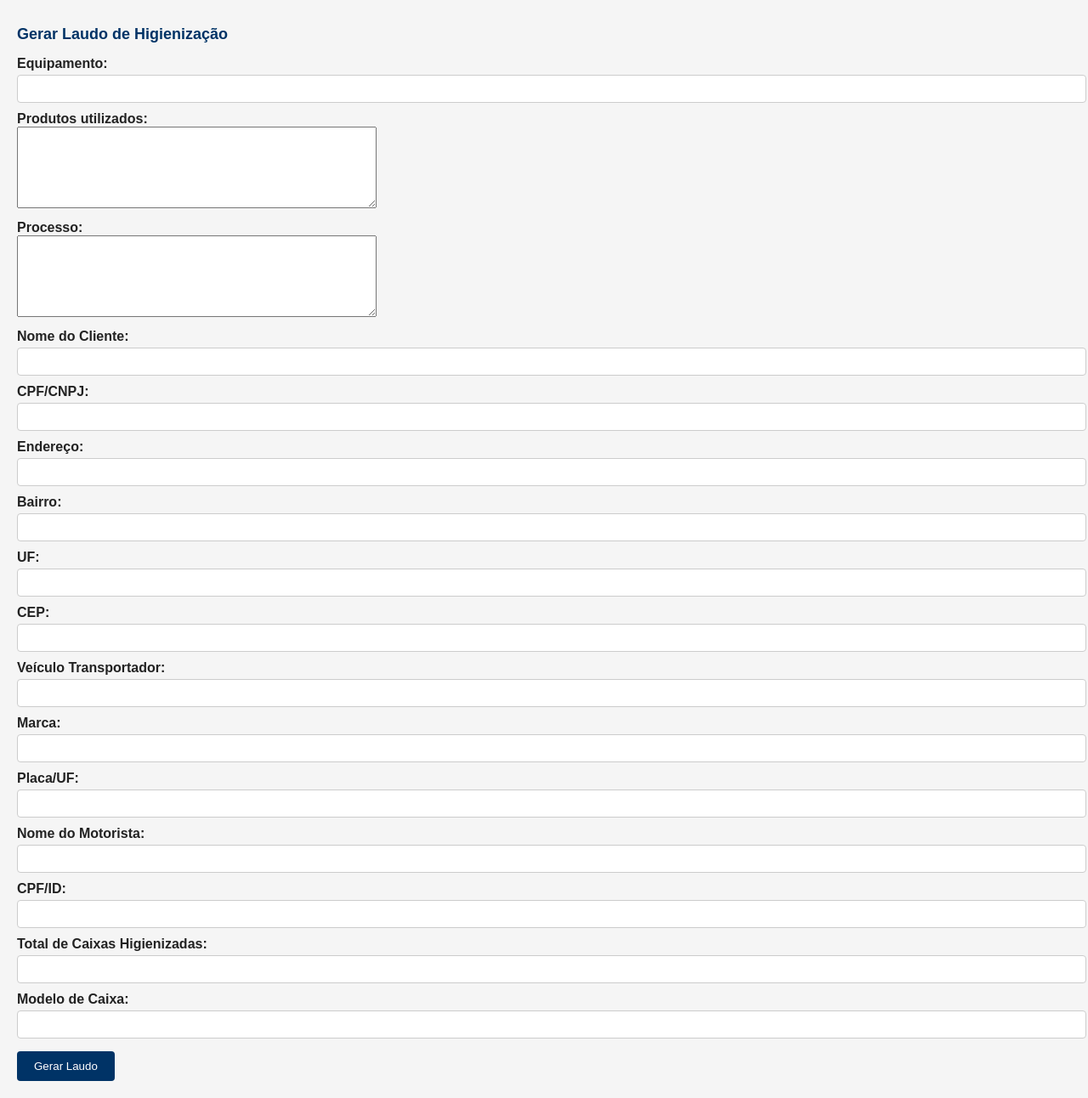
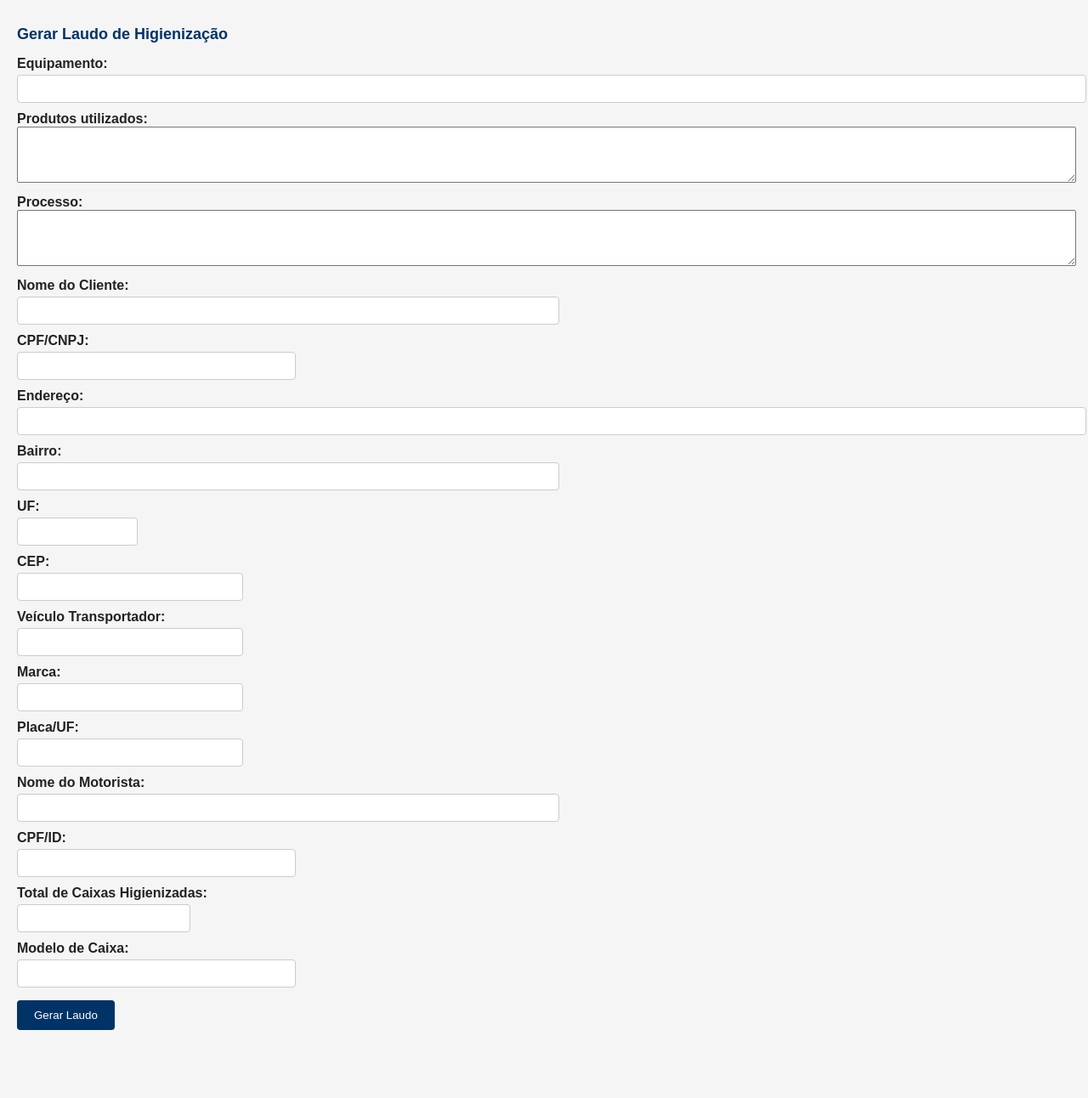
Before and after one commit to deciusmotta/laudo, a Flask app: page / in a window 1280 px wide. Shown: the part 159-1451 px from the top of the page at 85% size. After the commit the page ends 1371 px from the top, so only its background shows below. Run offline with Flask 3, Linux system fonts and the light colour scheme.

Commit message:
Enhance form layout with responsive styles
Updated form fields to use responsive styles.

```diff
--- a/templates/index.html
+++ b/templates/index.html
@@ -2,24 +2,24 @@
 {% block content %}
 <h2>Gerar Laudo de Higienização</h2>
 <form method="POST">
-  <label>Equipamento:</label><input type="text" name="equipamento"><br>
+  <label>Equipamento:</label><input type="text" name="equipamento" style="width: 100%;"><br>
   <label>Produtos utilizados:</label>
-  <textarea name="produtos_utilizados" rows="6" cols="50"></textarea><br>
+  <textarea name="produtos_utilizados" rows="4" style="width: 100%;"></textarea>
   <label>Processo:</label>
-  <textarea name="processo" rows="6" cols="50"></textarea><br>
-  <label>Nome do Cliente:</label><input type="text" name="nome_cliente"><br>
-  <label>CPF/CNPJ:</label><input type="text" name="cpf_cnpj_cliente"><br>
+  <textarea name="processo" rows="4" style="width: 100%;"></textarea>
+  <label>Nome do Cliente:</label><input type="text" name="nome_cliente" style="width: 50%;"><br>
+  <label>CPF/CNPJ:</label><input type="text" name="cpf_cnpj_cliente" style="width: 25%;"><br>
   <label>Endereço:</label><input type="text" name="endereco"><br>
-  <label>Bairro:</label><input type="text" name="bairro"><br>
-  <label>UF:</label><input type="text" name="uf"><br>
-  <label>CEP:</label><input type="text" name="cep"><br>
-  <label>Veículo Transportador:</label><input type="text" name="veiculo"><br>
-  <label>Marca:</label><input type="text" name="marca"><br>
-  <label>Placa/UF:</label><input type="text" name="placa"><br>
-  <label>Nome do Motorista:</label><input type="text" name="motorista"><br>
-  <label>CPF/ID:</label><input type="text" name="cpf_motorista"><br>
-  <label>Total de Caixas Higienizadas:</label><input type="text" name="quantidade_caixas"><br>
-  <label>Modelo de Caixa:</label><input type="text" name="modelo_caixas"><br>
+  <label>Bairro:</label><input type="text" name="bairro" style="width: 50%;"><br>
+  <label>UF:</label><input type="text" name="uf" style="width: 10%;"><br>
+  <label>CEP:</label><input type="text" name="cep" style="width: 20%;"><br>
+  <label>Veículo Transportador:</label><input type="text" name="veiculo" style="width: 20%;"><br>
+  <label>Marca:</label><input type="text" name="marca" style="width: 20%;"><br>
+  <label>Placa/UF:</label><input type="text" name="placa" style="width: 20%;"><br>
+  <label>Nome do Motorista:</label><input type="text" name="motorista" style="width: 50%;"><br>
+  <label>CPF/ID:</label><input type="text" name="cpf_motorista" style="width: 25%;"><br>
+  <label>Total de Caixas Higienizadas:</label><input type="text" name="quantidade_caixas" style="width: 15%;"><br>
+  <label>Modelo de Caixa:</label><input type="text" name="modelo_caixas" style="width: 25%;"><br>
   <button type="submit">Gerar Laudo</button>
 </form>
 {% endblock %}
```
